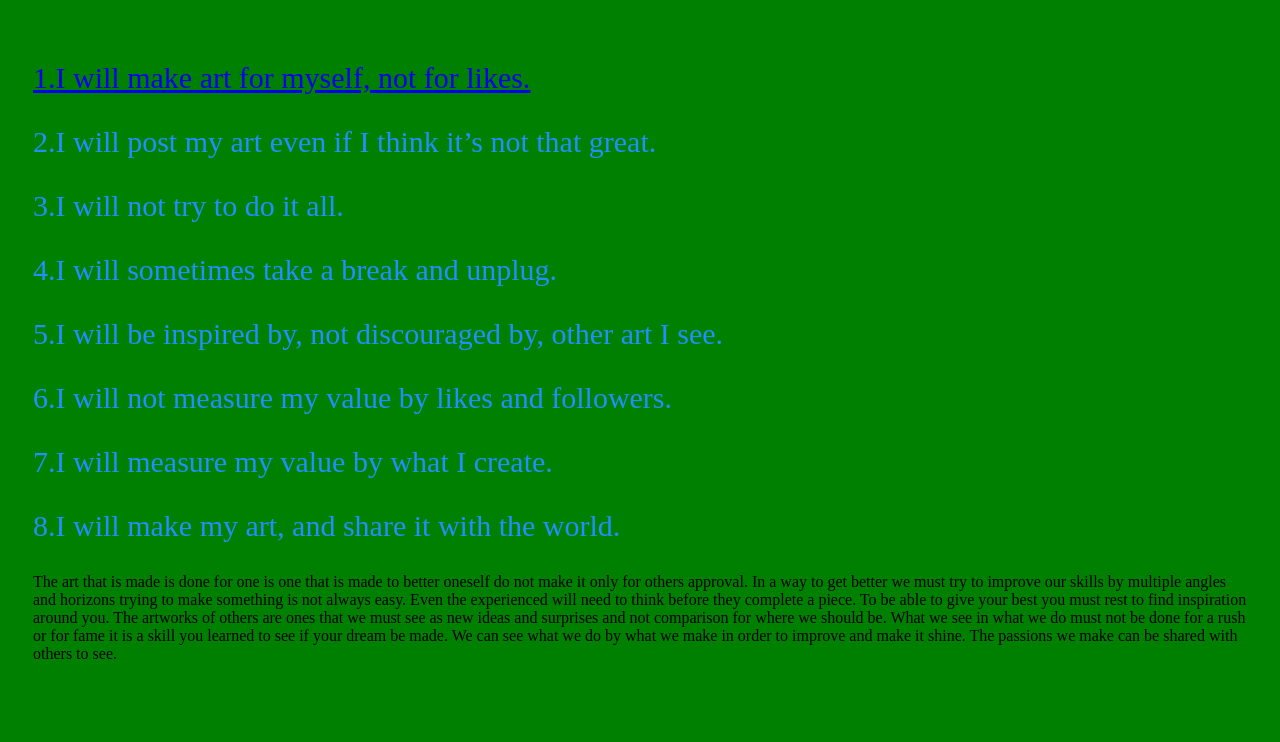
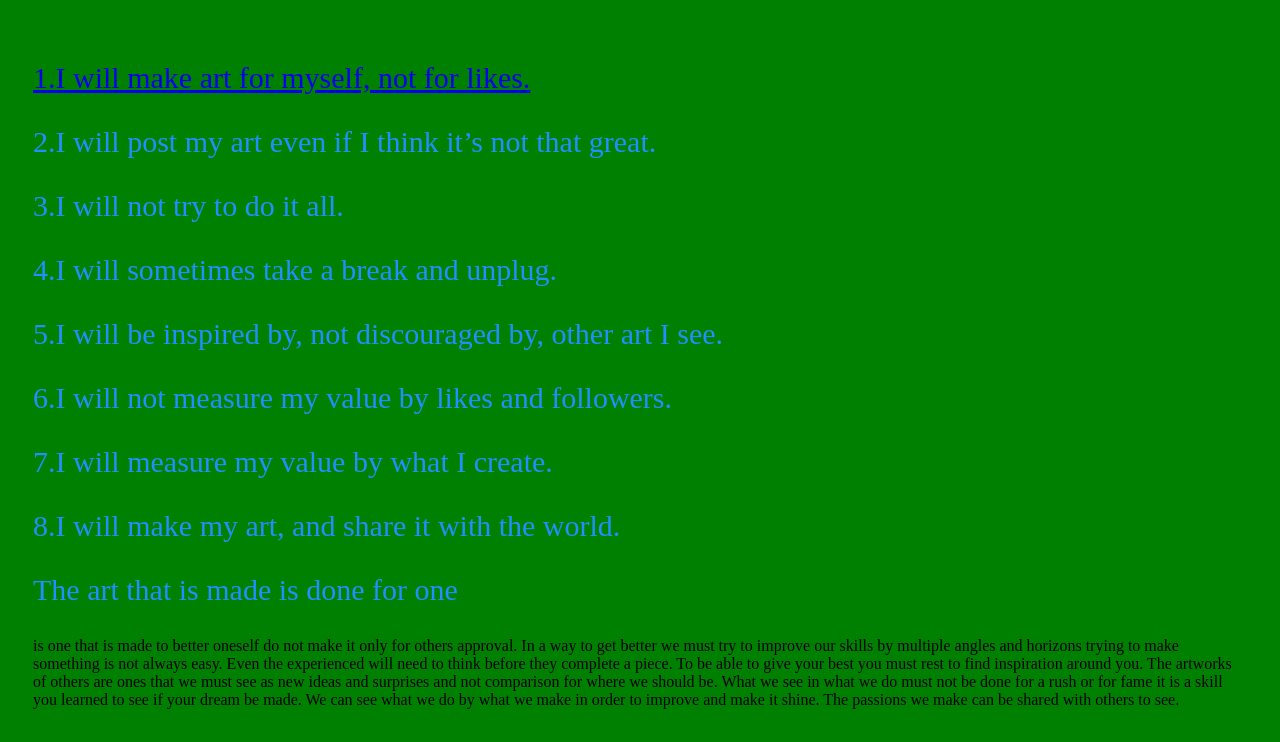
Before and after one commit to Je79-O/Design-manifesto-poem, a plain HTML site: page index.html in a window 1280 px wide. Shown: the part 1483-2225 px from the top of the page. Before the commit the page ends 2179 px from the top, so only its background shows below. Drawn offline with Linux system fonts and the light colour scheme.

Commit message:
Update index.html

```diff
--- a/index.html
+++ b/index.html
@@ -41,7 +41,7 @@
     <p> 7.I will measure my value by what I create.</p>
     <p> 8.I will make my art, and share it with the world.</p>
 
-    The art that is made is done for one
+   <p> The art that is made is done for one</p>
     is one that is made to better oneself
     do not make it only for others approval.
     In a way to get better we must try to improve our
```
